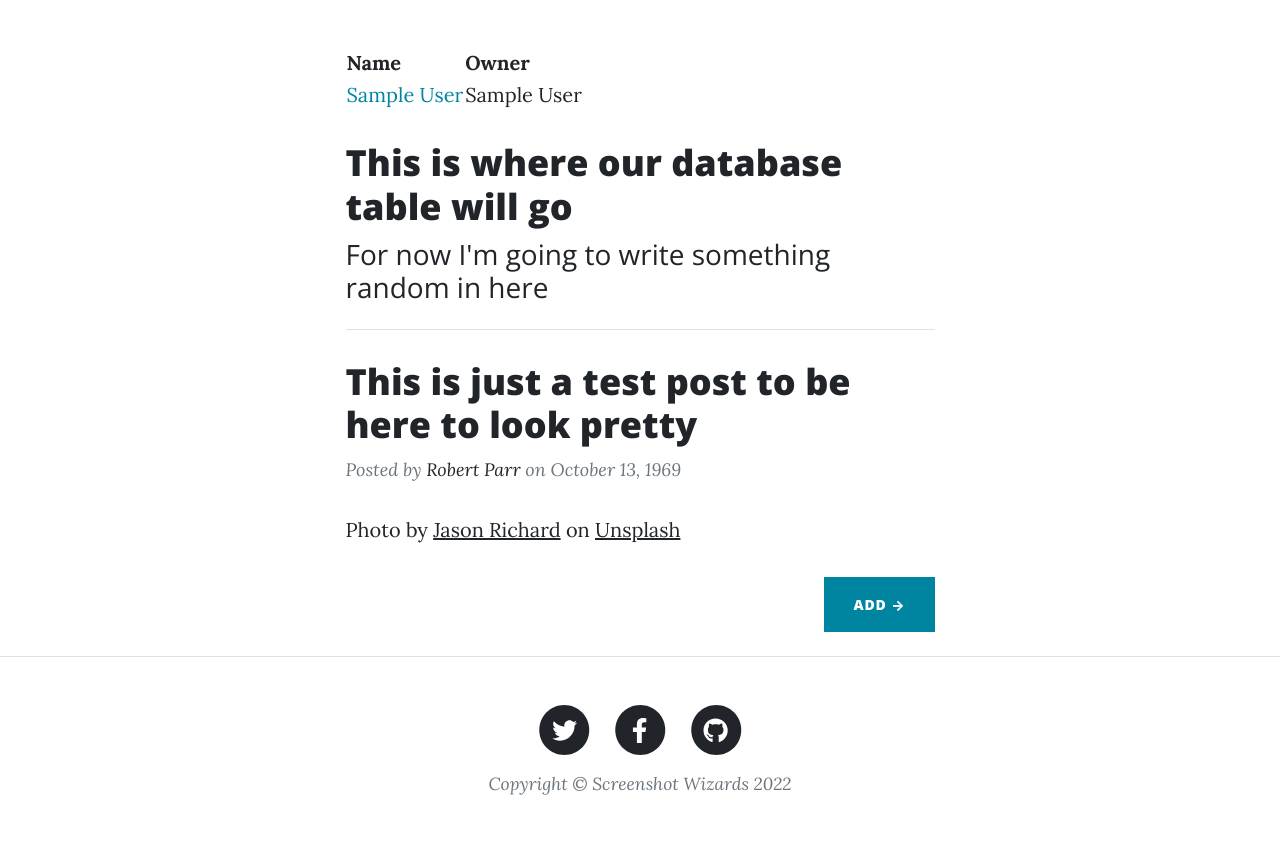
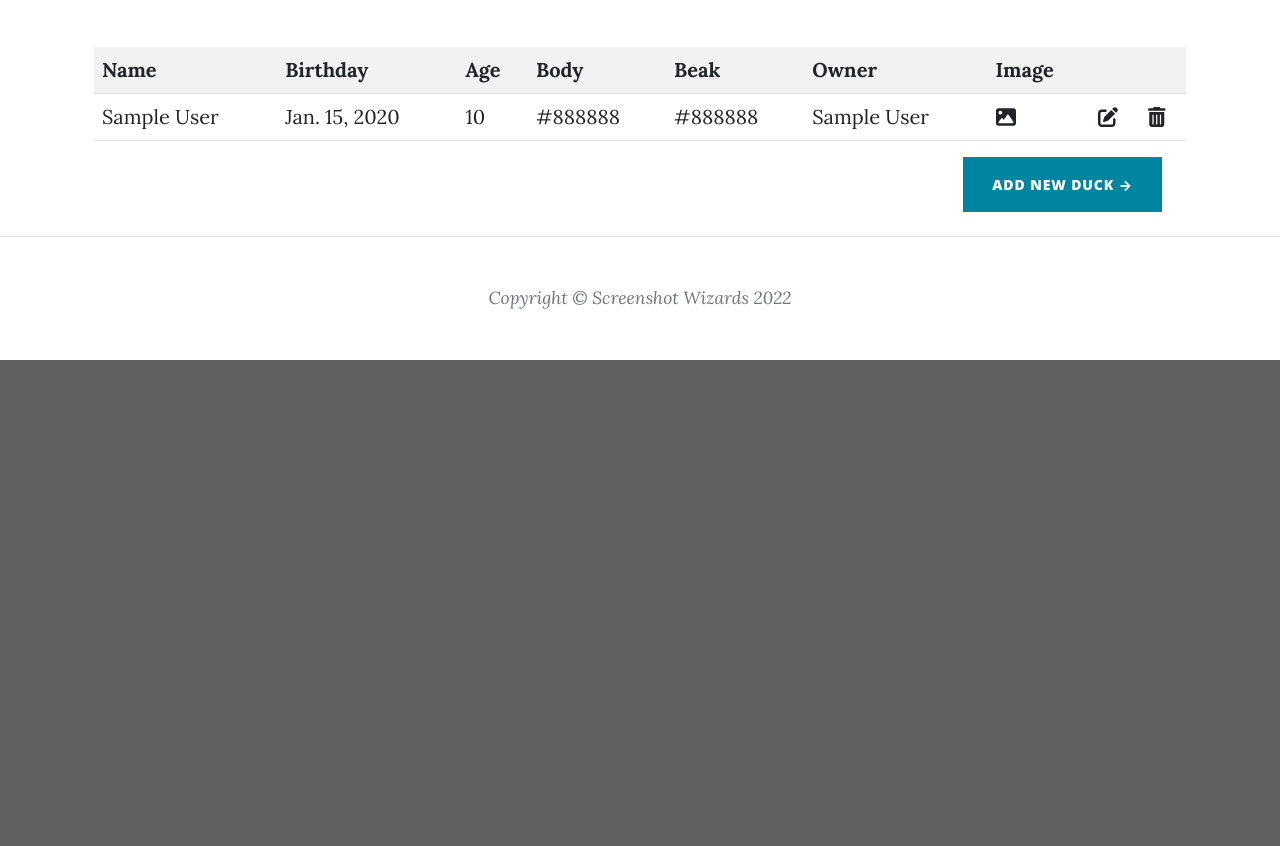
Before and after one commit to algabl/403finalproject, a Django app: page / in a window 1280 px wide. Shown: the part 629-1475 px from the top of the page. After the commit the page ends 989 px from the top, so only its background shows below. Run offline with Django 4.2, Linux system fonts and the light colour scheme; tables that the repository leaves empty hold one stand-in row (values such as "Sample post"); some libraries are stand-ins or nearby versions.

Commit message:
final???

```diff
--- a/duckdatabase/urls.py
+++ b/duckdatabase/urls.py
@@ -12,5 +12,5 @@ urlpatterns = [
     path("delete/", deletePageView, name = "delete"),
     path("about/", aboutPageView, name = "about"),
     path("search/", searchPageView, name = "search"),
-    path("confirmation/", confirmationPageView, name = "confirmation"),
+    path("confirmation/<int:id>", confirmationPageView, name = "confirmation"),
 ]
--- a/duckdatabase/views.py
+++ b/duckdatabase/views.py
@@ -17,14 +17,24 @@ def indexPageView(request) :
 
 def addPageView(request) :
     form = DuckForm()
-    if request.method == 'POST' :
+    color_form = ColorForm()
+    owner_form = OwnerForm()
+
+    if request.method == 'POST' and "duck_form" in request.POST:
         form = DuckForm(request.POST, request.FILES)
         if form.is_valid():
             form.save()
             return indexPageView(request)
-
+    elif request.method =='POST' and "color_form" in request.POST:
+        submit_form = ColorForm(request.POST, request.FILES)
+        submit_form.save()
+    elif request.method =='POST' and "owner_form" in request.POST:
+        submit_form = OwnerForm(request.POST, request.FILES)
+        submit_form.save()
     context = {
-        'form' : form
+        'form' : form,
+        'color_form' : color_form,
+        'owner_form' : owner_form
     }
     return render(request, 'duckdatabase/add.html', context)
 
@@ -64,5 +74,15 @@ def searchPageView(request) :
     }
     return render(request, 'duckdatabase/search.html', context)
 
-def confirmationPageView(request) :
-    return render(request, 'duckdatabase/confirmation.html')
+def confirmationPageView(request, id) :
+    duck = Duck.objects.get(id=id)
+    if request.method == 'POST' and 'yes' in request.POST :
+        duck = Duck.objects.get(id=id)
+        duck.delete()
+        return indexPageView(request)
+    elif request.method == 'POST' and 'no' in request.POST :
+        return indexPageView(request)
+    context = {
+        'duck': duck
+    }
+    return render(request, 'duckdatabase/confirmation.html', context)
--- a/templates/base.html
+++ b/templates/base.html
@@ -32,9 +32,9 @@
                 <li class="nav-item"><a class="nav-link px-lg-3 py-3 py-lg-4" href="{% url 'duckdatabase:index' %}">Home</a></li>
                 <li class="nav-item"><a class="nav-link px-lg-3 py-3 py-lg-4" href="{% url 'duckdatabase:about' %}">About</a></li>
                 <li class="nav-item">
-                    <a class="nav-link px-lg-3 py-3 py-lg-4" href="{% url 'duckdatabase:search' %}">
+                    <a class="nav-link px-lg-3 py-3 py-lg-4" href="{% url 'duckdatabase:add' %}">
                         <span class="fa-stack fa-lg">
-                            <i class="fa-solid fa-magnifying-glass fa-inverse"></i>
+                            <i class="fa-solid fa-plus fa-inverse"></i>
                         </span>
                     </a>
                 </li>
@@ -51,32 +51,6 @@
             <div class="container px-4 px-lg-5">
                 <div class="row gx-4 gx-lg-5 justify-content-center">
                     <div class="col-md-10 col-lg-8 col-xl-7">
-                        <ul class="list-inline text-center">
-                            <li class="list-inline-item">
-                                <a href="#!">
-                                    <span class="fa-stack fa-lg">
-                                        <i class="fas fa-circle fa-stack-2x"></i>
-                                        <i class="fab fa-twitter fa-stack-1x fa-inverse"></i>
-                                    </span>
-                                </a>
-                            </li>
-                            <li class="list-inline-item">
-                                <a href="#!">
-                                    <span class="fa-stack fa-lg">
-                                        <i class="fas fa-circle fa-stack-2x"></i>
-                                        <i class="fab fa-facebook-f fa-stack-1x fa-inverse"></i>
-                                    </span>
-                                </a>
-                            </li>
-                            <li class="list-inline-item">
-                                <a href="#!">
-                                    <span class="fa-stack fa-lg">
-                                        <i class="fas fa-circle fa-stack-2x"></i>
-                                        <i class="fab fa-github fa-stack-1x fa-inverse"></i>
-                                    </span>
-                                </a>
-                            </li>
-                        </ul>
                         <div class="small text-center text-muted fst-italic">Copyright &copy; Screenshot Wizards 2022</div>
                     </div>
                 </div>
--- a/templates/duckdatabase/edit.html
+++ b/templates/duckdatabase/edit.html
@@ -8,7 +8,7 @@
         <div class="row gx-4 gx-lg-5 justify-content-center">
             <div class="col-md-10 col-lg-8 col-xl-7">
                 <div class="post-heading">
-                    <h1>{{page}} Duck!</h1>
+                    <h1>Edit {{duck.duck_full_name}}</h1>
                 </div>
             </div>
         </div>
@@ -18,11 +18,11 @@
  <div class="container px-4 px-lg-5">
     <div class="row gx-4 gx-lg-5 justify-content-center">
         <div class="col-md-10 col-lg-8 col-xl-7">
-            <i src="{{duck.duck_image}}"></i>
             <head>
                 <title>Create a registration form</title>
             <head/>
-            <body><h1>Create a new duck:</h1>
+            <body><h1>Edit your duck:</h1>
+                <img class="img-fluid" src="{{duck.duck_image.url}}"></img>
                 <form class="form-group" method="POST" action="{% url 'duckdatabase:edit' duck.id %}" enctype="multipart/form-data">
                     {% csrf_token %}
                     {{form|bootstrap}}
--- a/templates/duckdatabase/index.html
+++ b/templates/duckdatabase/index.html
@@ -17,44 +17,46 @@
     <!-- Main Content-->
     <div class="container px-4 px-lg-5">
         <div class="row gx-4 gx-lg-5 justify-content-center">
-            <div class="col-md-10 col-lg-8 col-xl-7">
-                <table>
-                    <tr>
+                <table class="table table-responsive table-striped table-hover">
+                    <tr >
                         <th>Name</th>
+                        <th>Birthday</th>
+                        <th>Age</th>
+                        <th>Body</th>
+                        <th>Beak</th>
                         <th>Owner</th>
+                        <th>Image</th>
+                        <th></th>
+                        <th></th>
                     </tr>
                     {% for duck in ducks %}
-                    <tr>
+                    <tr class="clickable-row">
+                        <td>{{duck.duck_full_name}}</td>
+                        <td>{{duck.duck_birthday}}</td>
+                        <td>{{duck.duck_age}}</td>
+                        <td>{{duck.body_color}}</td>
+                        <td>{{duck.beak_color}}</td>
+                        <td>{{duck.Owner.owner_full_name}}</td>
                         <td>
-                            <a class="link-primary" href="{% url 'duckdatabase:edit' duck.id %}">{{duck.duck_full_name}}</a>
+                            <a href="{{duck.duck_image.url}}">
+                                <i class="fa fa-image"></i>
+                            </a>
                         </td>
-                        <td>{{duck.Owner.owner_full_name}}</td>
+                        <td>
+                            <a href="{% url 'duckdatabase:edit' duck.id %}">
+                                <i class="fa fa-edit"></i>
+                            </a>
+                        </td>
+                        <td>
+                            <a href="{% url 'duckdatabase:confirmation' duck.id %}">
+                                <i class="fa fa-trash-can"></i>
+                            </a>
+                        </td>
                     </tr>
                     {% endfor %}
                 </table>
-                <!-- Post preview-->
-                <div class="post-preview">
-                    <a href="post.html">
-                        <h2 class="post-title">This is where our database table will go</h2>
-                        <h3 class="post-subtitle">For now I'm going to write something random in here</h3>
-                    </a>
-                </div>
-                <!-- Divider-->
-                <hr class="my-4" />
-                <!-- Post preview-->
-                <div class="post-preview">
-                    <a href="post.html"><h2 class="post-title">This is just a test post to be here to look pretty</h2></a>
-                    <p class="post-meta">
-                        Posted by
-                        <a href="#!">Robert Parr</a>
-                        on October 13, 1969
-                    </p>
-                </div>
-                <p>Photo by <a href="https://unsplash.com/@jasonthedesigner?utm_source=unsplash&utm_medium=referral&utm_content=creditCopyText">Jason Richard</a> on <a href="https://unsplash.com/s/photos/rubber-duck?utm_source=unsplash&utm_medium=referral&utm_content=creditCopyText">Unsplash</a></p>
+                <div class="d-flex justify-content-end mb-4"><a class="btn btn-primary text-uppercase" href="{% url 'duckdatabase:add' %}">Add New Duck →</a></div>
 
-                <!-- Pager-->
-                <div class="d-flex justify-content-end mb-4"><a class="btn btn-primary text-uppercase" href="{% url 'duckdatabase:add' %}">Add →</a></div>
-            </div>
         </div>
     </div>
 {% endblock%}
```
Also changed, not shown: templates/duckdatabase/add.html (+15 -12 lines), templates/duckdatabase/confirmation.html (+8 -3 lines), media/photos/IMG_0884_Large.jpeg (added), media/photos/Icon-app-mask-border.svg.png (added).
